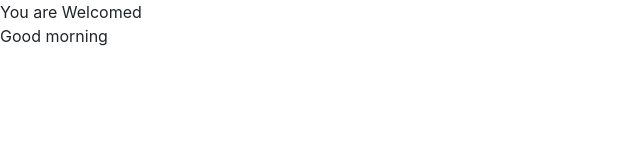
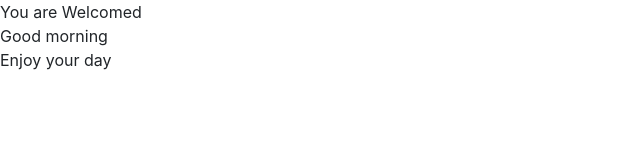
Before and after one commit to Shalini-2209/react-hooks, a React (Create React App) app: page /useContext in a window 1280 px wide. Shown: the top 160 px of the page, without its empty margins (0-640 px from the left). Built offline with nearby package versions, Linux system fonts and the light colour scheme.

Commit message:
Added multiple useContext

```diff
--- a/src/Components/ComponentA.jsx
+++ b/src/Components/ComponentA.jsx
@@ -2,6 +2,7 @@ import React from "react";
 import ComponentB from "./ComponentB";
 export const UserContext = React.createContext();
 export const WishContext = React.createContext();
+export const methodContext = React.createContext();
 
 // useContext example - (instead of props)
 const ComponentA = () => {
@@ -9,7 +10,9 @@ const ComponentA = () => {
     <div>
       <UserContext.Provider value={"Welcomed"}>
         <WishContext.Provider value={"Good morning"}>
-          <ComponentB />
+          <methodContext.Provider value="Enjoy your day">
+            <ComponentB />
+          </methodContext.Provider>
         </WishContext.Provider>
       </UserContext.Provider>
     </div>
--- a/src/Components/ComponentB.jsx
+++ b/src/Components/ComponentB.jsx
@@ -1,15 +1,18 @@
 import React, { useContext } from "react";
-import { UserContext, WishContext } from "./ComponentA";
+import { UserContext, WishContext, methodContext } from "./ComponentA";
 // useContext usage
 const ComponentB = () => {
   const user = useContext(UserContext);
   const wish = useContext(WishContext);
+  const day = useContext(methodContext);
 
   return (
     <div>
       You are {user}
       <br />
       {wish}
+      <br />
+      {day}
     </div>
   );
 };
--- a/src/index.js
+++ b/src/index.js
@@ -3,8 +3,7 @@ import ReactDOM from "react-dom";
 // import "./index.css";
 // import * as serviceWorker from "./serviceWorker";
 import { BrowserRouter as Router, Switch, Route } from "react-router-dom";
-import Profile from "./Components/AccountType.jsx";
-import Link from "./Components/Links.jsx";
+
 import Hooks from "./Components/Hooks.jsx";
 
 import reportWebVitals from "./reportWebVitals";
```
